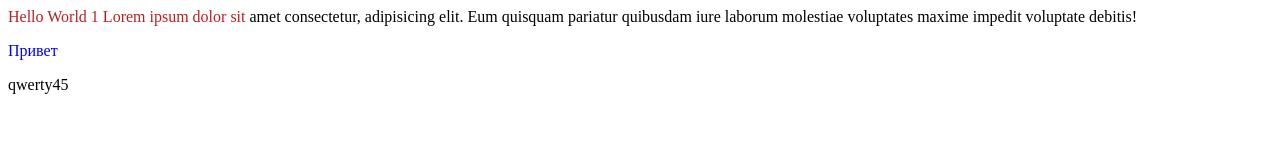
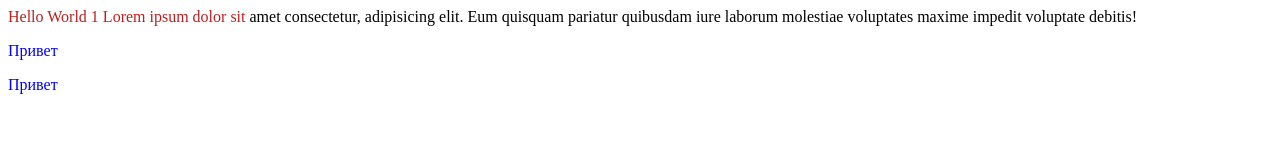
Before and after one commit to mserg13/welcome_vscode1, a plain HTML site: page index.html in a window 1280 px wide. Drawn offline with Linux system fonts and the light colour scheme.

Commit message:
changes <p>

```diff
--- a/index.html
+++ b/index.html
@@ -13,5 +13,7 @@
     <p>
       Привет
     </p>
-    qwerty45
+    <p class="pgreen">
+      Привет
+    </p>
 </html>
```
